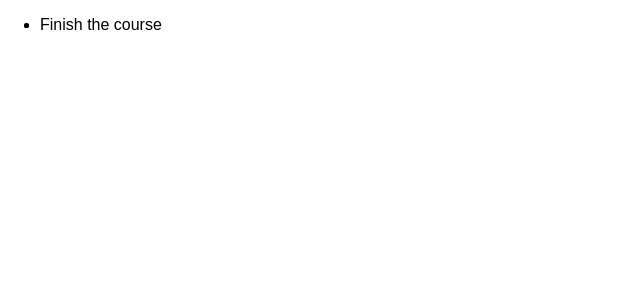
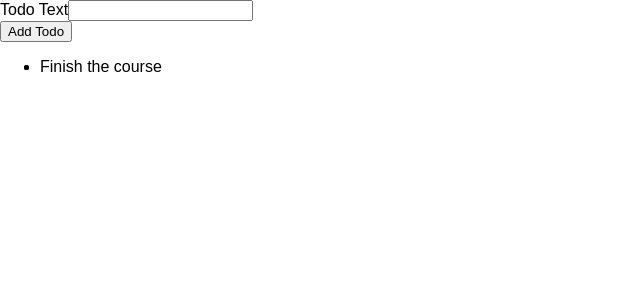
Before and after one commit to FredrikPedersen/Learning_TypeScript, a React (Create React App) app in the folder react_with_typescript/: page / in a window 1280 px wide. Shown: the top 300 px of the page, without its empty margins (0-640 px from the left). Built offline with nearby package versions, Linux system fonts and the light colour scheme.

Commit message:
Completed Section 14: Part 179: Getting User Input with "refs"

```diff
--- a/react_with_typescript/src/App.tsx
+++ b/react_with_typescript/src/App.tsx
@@ -1,5 +1,6 @@
 import React from 'react';
 import TodoList from "./components/TodoList";
+import NewTodo from "./components/NewTodo";
 
 function App() {
 
@@ -7,6 +8,7 @@
 
     return (
         <div className="App">
+            <NewTodo/>
             <TodoList items={todos}/>
         </div>
     );
--- /dev/null
+++ b/react_with_typescript/src/components/NewTodo.tsx
@@ -0,0 +1,21 @@
+import React, {useRef} from "react";
+
+const NewTodo: React.FC = () => {
+    const textInputRef = useRef<HTMLInputElement>(null);
+
+    const todoSubmitHandler = (event: React.FormEvent) => {
+        event.preventDefault();
+        const enteredText = textInputRef.current!.value;
+        console.log(enteredText);
+    };
+
+    return <form onSubmit={todoSubmitHandler}>
+        <div>
+            <label htmlFor="todo-text">Todo Text</label>
+            <input type={"text"} id={"todo-text"} ref={textInputRef}/>
+        </div>
+        <button type={"submit"}>Add Todo</button>
+    </form>
+};
+
+export default NewTodo;
```
